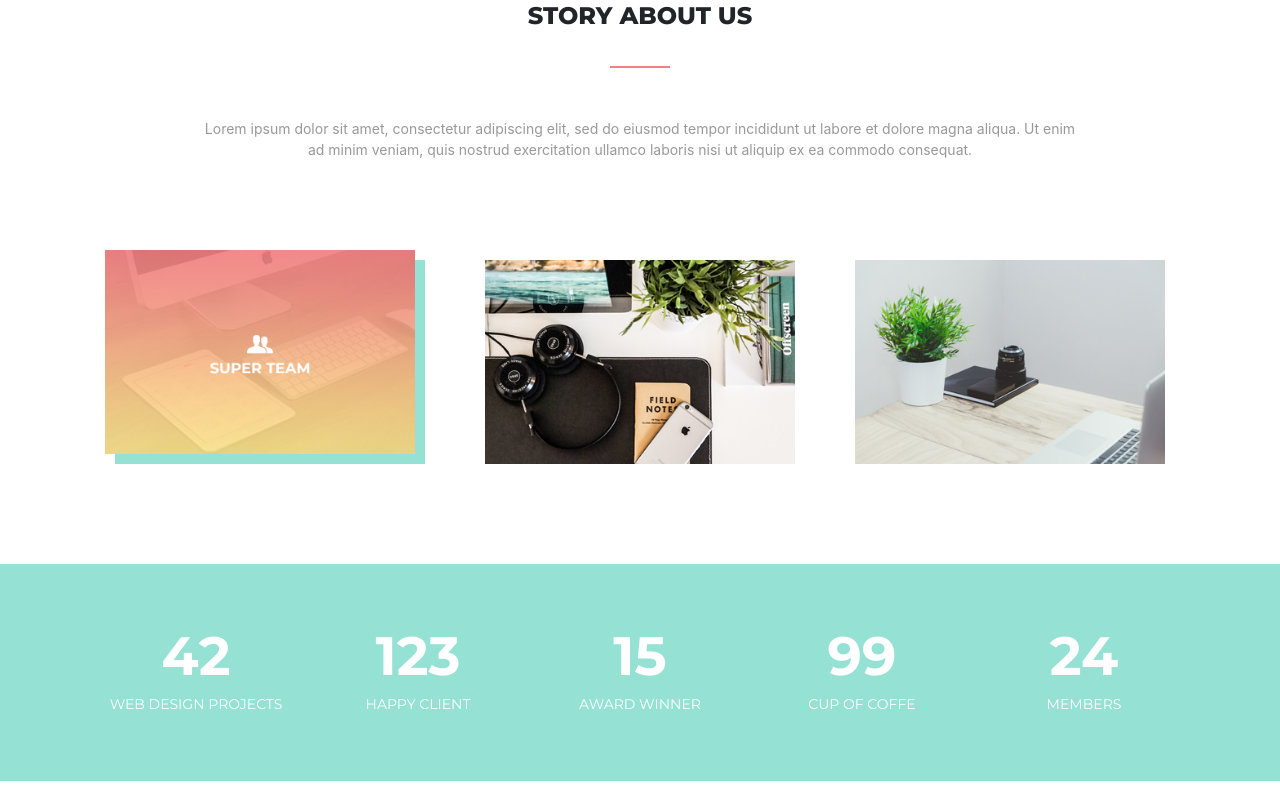
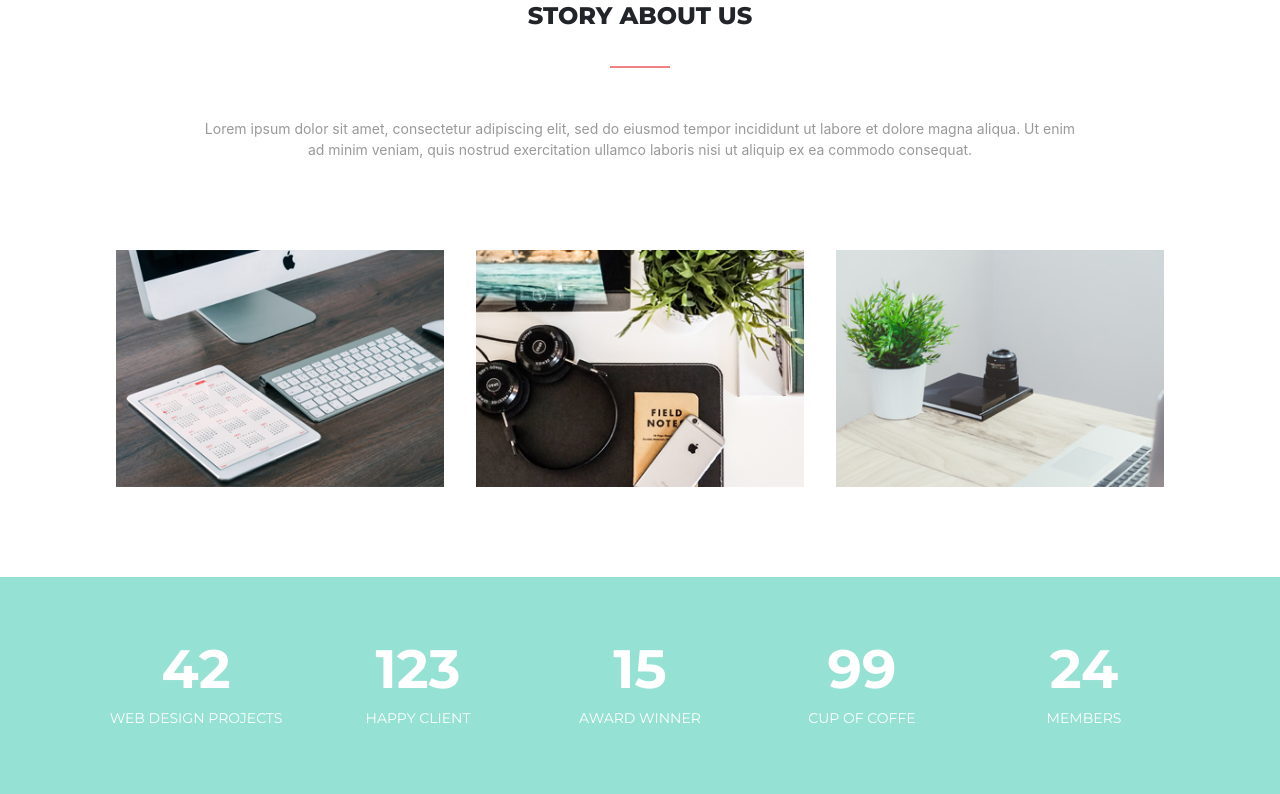
Before and after one commit to luan-jesus/Nyfts.github.io, a PHP site: page / in a window 1280 px wide. Shown: the part 934-1728 px from the top of the page. Run offline with PHP 8.4, Linux system fonts and the light colour scheme.

Commit message:
Add files via upload

```diff
--- a/index.html
+++ b/index.html
@@ -71,10 +71,40 @@
             <h3>STORY ABOUT US</h3>
             <hr>
             <p class="text-center text-description">Lorem ipsum dolor sit amet, consectetur adipiscing elit, sed do eiusmod tempor incididunt ut labore et dolore magna aliqua. Ut enim ad minim veniam, quis nostrud exercitation ullamco laboris nisi ut aliquip ex ea commodo consequat. </p>
-            <div class="pictures">
-                <div class="pic-item"><img class="pic-one-bg" src="img/pic1-bg.png"><img class="pic-one" src="img/pic1.png"></div>
-                <div class="pic-item"><img src="img/pic2.png"></div>
-                <div class="pic-item"><img src="img/pic3.png"></div>
+            <div class="row">
+                <div class="col">
+                    <div class="item-bg">
+                        <div class="invisibe-hover"></div>
+                        <div class="item-pic pic-one">
+                            <div class="item-gradient">
+                                <div><img src="img/users.png"></div>
+                                <h5>SUPER TEAM</h5>
+                            </div>
+                        </div>
+                    </div>
+                </div>
+                <div class="col">
+                    <div class="item-bg">
+                        <div class="invisibe-hover"></div>
+                        <div class="item-pic pic-two">
+                            <div class="item-gradient">
+                                <div><img src="img/users.png"></div>
+                                <h5>SUPER TEAM</h5>
+                            </div>
+                        </div>
+                    </div>
+                </div>
+                <div class="col">
+                    <div class="item-bg">
+                        <div class="invisibe-hover"></div>
+                        <div class="item-pic pic-three">
+                            <div class="item-gradient">
+                                <div><img src="img/users.png"></div>
+                                <h5>SUPER TEAM</h5>
+                            </div>
+                        </div>
+                    </div>
+                </div>
             </div>
         </section>
 
--- a/src/style.css
+++ b/src/style.css
@@ -191,30 +191,87 @@ SECTION about
 ==================================
 */
 
-.pictures{
-    width: 100%;
-    display: flex;
-    flex-direction: row;
-    margin: 90px 0;
+.row{margin: 80px 15px;}
+
+.item-gradient div{
+    width:32px;
+    margin: 0 auto 6px;
 }
-
-.pic-item{
-    margin: 10px 30px;
-    position: relative;
+.item-gradient h5{
+    font-weight: 700;
+    font-size: 15px;
 }
-
-.pic-item img{
+.item-gradient div img{
     width: 100%;
     height: auto;
 }
 
+.col{
+    position: relative;
+    padding: 0;
+    margin: 10px 1.5%;
+
+}
+
+.item-bg{
+
+    background-color: #95e1d3;
+}
+
+.item-pic{
+    position: relative;
+    top: 0px;
+    left: 0px;
+    transition: .15s all linear;
+}
+.invisibe-hover{
+    position:absolute;
+    height: 100%;
+    width: 100%;
+    z-index: 10;
+    top: 0;
+    left: 0;
+}
+
 .pic-one{
-    position: absolute;
-    left: -10px;
-    top: -10px;
+    background: url(../img/pic1.png) center no-repeat;
+    background-size: cover;
+}
+.pic-two{
+    background: url(../img/pic2.png) center no-repeat;
+    background-size: cover;
+}
+.pic-three{
+    background: url(../img/pic3.png) center no-repeat;
+    background-size: cover;
+}
+
+.item-gradient{
     width: 100%;
-    height: auto;
-    z-index: 2;
+    position: relative;
+    height: 100%;
+    padding: 90px 0;
+    opacity: 0;
+    top: 0px;
+    left: 0px;
+    background: rgba(243,129,129,0.9);
+    background: -moz-linear-gradient(top, rgba(243,129,129,0.9) 0%, rgba(252,227,138,0.9) 100%);
+    background: -webkit-gradient(left top, left bottom, color-stop(0%, rgba(243,129,129,0.9)), color-stop(100%, rgba(252,227,138,0.9)));
+    background: -webkit-linear-gradient(top, rgba(243,129,129,0.9) 0%, rgba(252,227,138,0.9) 100%);
+    background: -o-linear-gradient(top, rgba(243,129,129,0.9) 0%, rgba(252,227,138,0.9) 100%);
+    background: -ms-linear-gradient(top, rgba(243,129,129,0.9) 0%, rgba(252,227,138,0.9) 100%);
+    background: linear-gradient(to bottom, rgba(243,129,129,0.9) 0%, rgba(252,227,138,0.9) 100%);
+    filter: progid:DXImageTransform.Microsoft.gradient( startColorstr='#f38181', endColorstr='#fce38a', GradientType=0 );
+transition: .15s all linear;
+}
+
+.invisibe-hover:hover + .item-pic .item-gradient{
+    opacity: 1;
+}
+
+.invisibe-hover:hover + .item-pic{
+    top: -8px;
+    left: -8px;
 }
 
 /*
@@ -521,6 +578,9 @@ SECTION comments
         width: 60%;
         margin-left: 40px;
     }
+    .row{
+        flex-direction: column;
+    }
 }
 
 @media only screen and (min-height: 1080px) {
```
Also changed, not shown: img/pic1.png, img/users.png (added).
